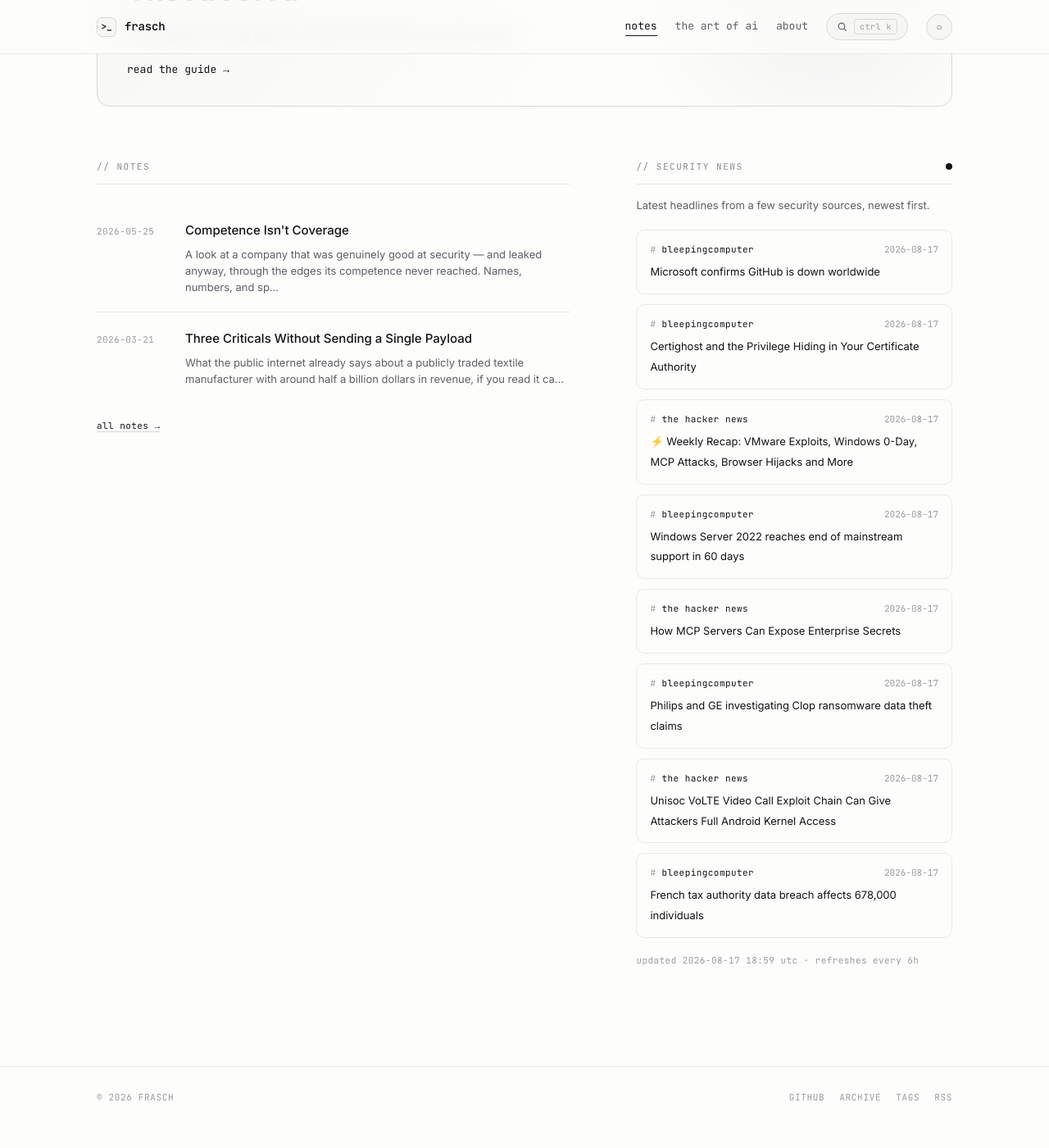
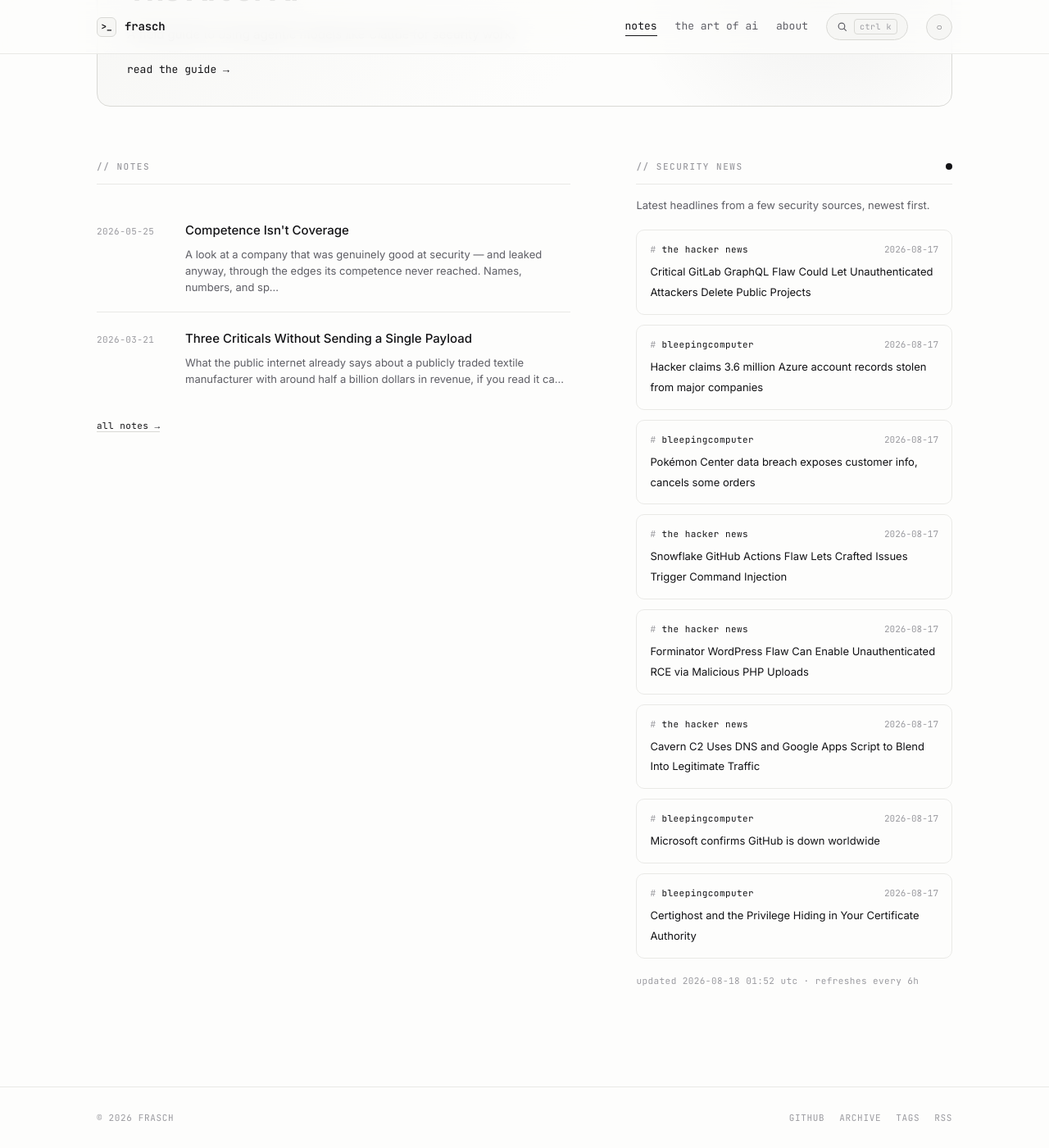
Before and after one commit to whoisfrasch/frasch, a Jekyll site: the page built from index.html, in a window 1280 px wide and 1400 px high, scrolled down 590 px. Shown: the whole window at 82% size. Built offline with Jekyll 4.4.1, drawn with Linux system fonts in a browser that asks for light colours; before the commit the page ends 1965 px from its top, so only the background shows below that.

Commit message:
Refresh security news feed

```diff
--- a/_data/news.json
+++ b/_data/news.json
@@ -1,6 +1,42 @@
 {
-  "updated": "2026-08-17T18:59:36Z",
+  "updated": "2026-08-18T01:52:21Z",
   "items": [
+    {
+      "source": "the hacker news",
+      "title": "Critical GitLab GraphQL Flaw Could Let Unauthenticated Attackers Delete Public Projects",
+      "link": "https://thehackernews.com/2026/08/critical-gitlab-graphql-flaw-could-let.html",
+      "date": "2026-08-17T21:03:04Z"
+    },
+    {
+      "source": "bleepingcomputer",
+      "title": "Hacker claims 3.6 million Azure account records stolen from major companies",
+      "link": "https://www.bleepingcomputer.com/news/security/hacker-claims-36-million-azure-account-records-stolen-from-major-companies/",
+      "date": "2026-08-17T19:35:01Z"
+    },
+    {
+      "source": "bleepingcomputer",
+      "title": "Pokémon Center data breach exposes customer info, cancels some orders",
+      "link": "https://www.bleepingcomputer.com/news/security/pokemon-center-data-breach-exposes-customer-info-cancels-some-orders/",
+      "date": "2026-08-17T19:12:39Z"
+    },
+    {
+      "source": "the hacker news",
+      "title": "Snowflake GitHub Actions Flaw Lets Crafted Issues Trigger Command Injection",
+      "link": "https://thehackernews.com/2026/08/snowflake-github-actions-flaw-lets_0330881554.html",
+      "date": "2026-08-17T18:44:17Z"
+    },
+    {
+      "source": "the hacker news",
+      "title": "Forminator WordPress Flaw Can Enable Unauthenticated RCE via Malicious PHP Uploads",
+      "link": "https://thehackernews.com/2026/08/forminator-wordpress-flaw-can-enable.html",
+      "date": "2026-08-17T18:22:09Z"
+    },
+    {
+      "source": "the hacker news",
+      "title": "Cavern C2 Uses DNS and Google Apps Script to Blend Into Legitimate Traffic",
+      "link": "https://thehackernews.com/2026/08/cavern-c2-uses-dns-and-google-apps.html",
+      "date": "2026-08-17T17:41:06Z"
+    },
     {
       "source": "bleepingcomputer",
       "title": "Microsoft confirms GitHub is down worldwide",
@@ -12,42 +48,6 @@
       "title": "Certighost and the Privilege Hiding in Your Certificate Authority",
       "link": "https://www.bleepingcomputer.com/news/security/certighost-and-the-privilege-hiding-in-your-certificate-authority/",
       "date": "2026-08-17T14:00:10Z"
-    },
-    {
-      "source": "the hacker news",
-      "title": "⚡ Weekly Recap: VMware Exploits, Windows 0-Day, MCP Attacks, Browser Hijacks and More",
-      "link": "https://thehackernews.com/2026/08/weekly-recap-vmware-exploits-windows-0.html",
-      "date": "2026-08-17T13:23:51Z"
-    },
-    {
-      "source": "bleepingcomputer",
-      "title": "Windows Server 2022 reaches end of mainstream support in 60 days",
-      "link": "https://www.bleepingcomputer.com/news/microsoft/windows-server-2022-reaches-end-of-mainstream-support-in-60-days/",
-      "date": "2026-08-17T12:33:11Z"
-    },
-    {
-      "source": "the hacker news",
-      "title": "How MCP Servers Can Expose Enterprise Secrets",
-      "link": "https://thehackernews.com/2026/08/how-mcp-servers-can-expose-enterprise.html",
-      "date": "2026-08-17T11:58:00Z"
-    },
-    {
-      "source": "bleepingcomputer",
-      "title": "Philips and GE investigating Clop ransomware data theft claims",
-      "link": "https://www.bleepingcomputer.com/news/security/philips-and-ge-investigating-clop-ransomware-data-theft-claims/",
-      "date": "2026-08-17T11:25:02Z"
-    },
-    {
-      "source": "the hacker news",
-      "title": "Unisoc VoLTE Video Call Exploit Chain Can Give Attackers Full Android Kernel Access",
-      "link": "https://thehackernews.com/2026/08/unisoc-volte-video-call-exploit-chain.html",
-      "date": "2026-08-17T10:52:34Z"
-    },
-    {
-      "source": "bleepingcomputer",
-      "title": "French tax authority data breach affects 678,000 individuals",
-      "link": "https://www.bleepingcomputer.com/news/security/french-tax-authority-data-breach-affects-678-000-individuals/",
-      "date": "2026-08-17T10:09:48Z"
     }
   ]
 }
```
